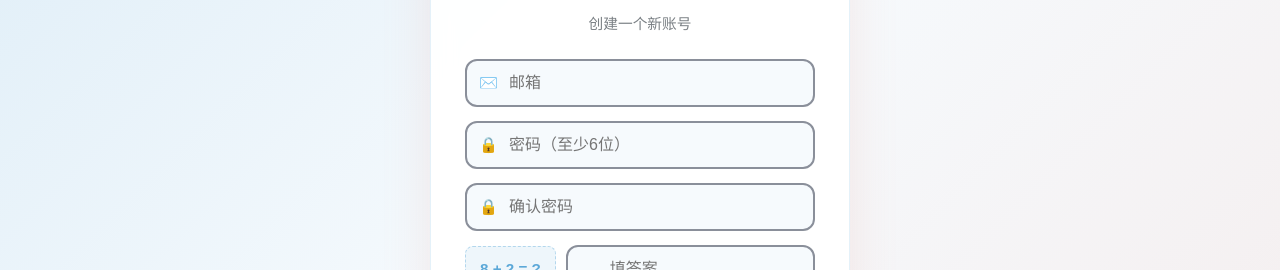
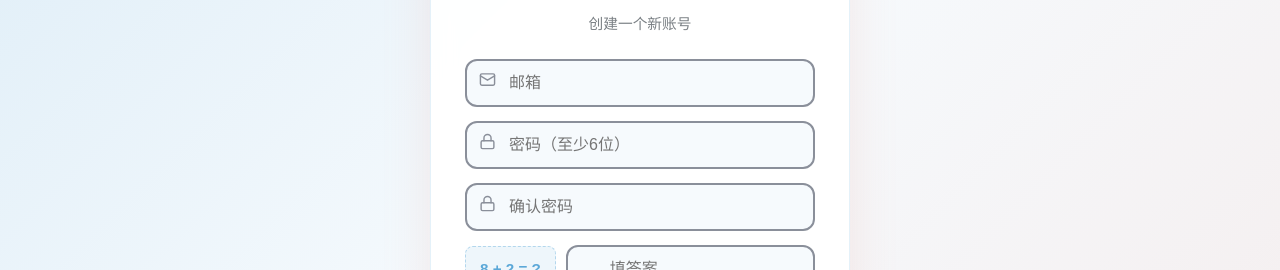
Before and after one commit to Suzukaze-Suzu/The-Set-of-Murmurs, a React (Vite) app: page /#/login in a window 1280 px wide. Both pictures are taken after a click on the button "去注册". Shown: the part 259-529 px from the top of the page. Built offline with nearby package versions, Linux system fonts and the light colour scheme; no server answers; the database is empty.

Commit message:
登录页输入框去掉emoji，换为SVG线条图标

```diff
--- a/src/pages/LoginPage.tsx
+++ b/src/pages/LoginPage.tsx
@@ -122,7 +122,9 @@ export default function LoginPage() {
 
         <form onSubmit={handleSubmit} className="login-card-form">
           <div className="login-field">
-            <span className="login-field-icon">✉️</span>
+            <span className="login-field-icon">
+              <svg viewBox="0 0 24 24" width="17" height="17" fill="none" stroke="currentColor" strokeWidth="2" strokeLinecap="round" strokeLinejoin="round"><rect x="2" y="4" width="20" height="16" rx="2"/><path d="m22 7-10 6L2 7"/></svg>
+            </span>
             <input
               type="email"
               className="login-input"
@@ -134,7 +136,9 @@ export default function LoginPage() {
             />
           </div>
           <div className="login-field">
-            <span className="login-field-icon">🔒</span>
+            <span className="login-field-icon">
+              <svg viewBox="0 0 24 24" width="17" height="17" fill="none" stroke="currentColor" strokeWidth="2" strokeLinecap="round" strokeLinejoin="round"><rect x="3" y="11" width="18" height="11" rx="2"/><path d="M7 11V7a5 5 0 0 1 10 0v4"/></svg>
+            </span>
             <input
               type="password"
               className="login-input"
@@ -148,7 +152,9 @@ export default function LoginPage() {
           </div>
           {mode === 'signup' && (
             <div className="login-field">
-              <span className="login-field-icon">🔒</span>
+              <span className="login-field-icon">
+              <svg viewBox="0 0 24 24" width="17" height="17" fill="none" stroke="currentColor" strokeWidth="2" strokeLinecap="round" strokeLinejoin="round"><rect x="3" y="11" width="18" height="11" rx="2"/><path d="M7 11V7a5 5 0 0 1 10 0v4"/></svg>
+            </span>
               <input
                 type="password"
                 className="login-input"
```
